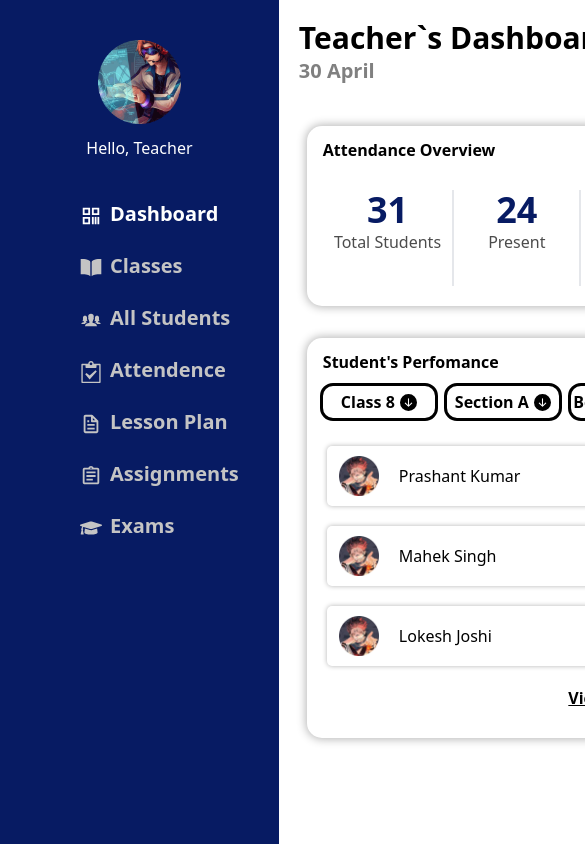
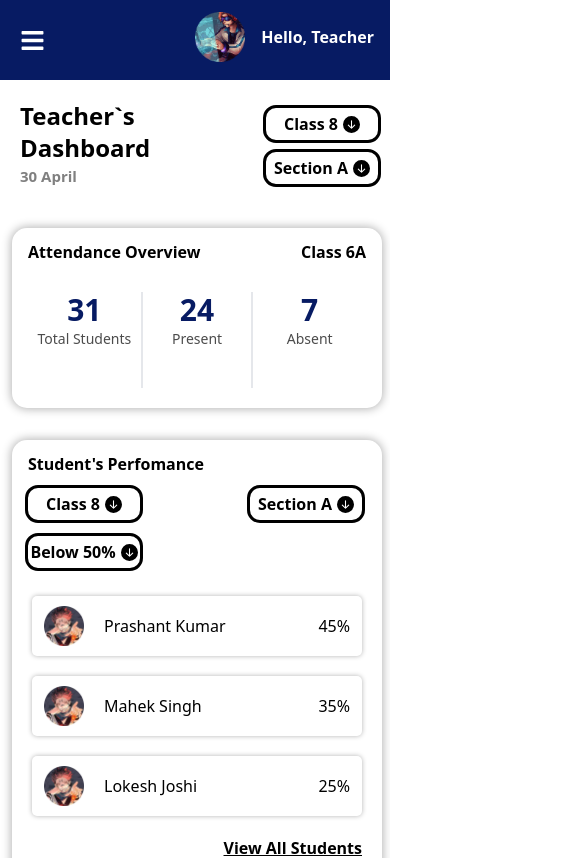
Before and after one commit to Kumar209/Dashboard, a React (Vite) app: page / in a window 390 px wide. Shown: the top 858 px of the page, 585 px wide, since content can reach past the window. Built offline with nearby package versions, Linux system fonts and the light colour scheme.

Commit message:
added dashboard

```diff
--- a/src/App.jsx
+++ b/src/App.jsx
@@ -1,14 +1,12 @@
 import React from 'react';
 import Navbar from "./components/Layout/Navbar.jsx";
 import Dashboard from "./components/Dashboard/Dashboard.jsx";
-import SideContent from "./components/SideContent/SideContent.jsx";
 
 const App = () => {
   return (
-    <div className="flex w-full h-full">
+    <div className="lg:flex w-full h-full">
       <Navbar />
       <Dashboard />
-      <SideContent />
     </div>
   )
 }
--- a/src/components/Dashboard/Attendance.jsx
+++ b/src/components/Dashboard/Attendance.jsx
@@ -2,7 +2,7 @@ import React from 'react'
 
 const Attendance = () => {
   return (
-    <div className='w-[420px] h-[180px] ml-7 rounded-[15px] shadow-3xl'>
+    <div className='lg:w-[420px] h-[180px] ml-3 lg:ml-7 rounded-[15px] shadow-3xl'>
       <div className='flex justify-between px-4 py-3'>
         <span className='font-semibold'>Attendance Overview</span>
         <span className='font-semibold'>Class 6A</span>
@@ -10,18 +10,18 @@ const Attendance = () => {
 
       <div className='mt-4 flex justify-between px-4 h-[6rem]'>
         <div className='flex flex-col items-center w-1/3'>
-            <span className='font-bold text-4xl text-[#071B63]'>31</span>
-            <span className='font-medium text-[#4C4C4C]'>Total Students</span>
+            <span className='font-bold text-3xl lg:text-4xl text-[#071B63]'>31</span>
+            <span className='font-medium text-[14px] lg:text-[17px] text-[#4C4C4C]'>Total Students</span>
         </div>
 
         <div className='flex flex-col items-center w-1/3 border-x-2'>
-            <span className='font-bold text-4xl text-[#071B63]'>24</span>
-            <span className='font-medium text-[#4C4C4C]'>Present</span>
+            <span className='font-bold text-3xl lg:text-4xl text-[#071B63]'>24</span>
+            <span className='font-medium text-[14px]  lg:text-[17px] text-[#4C4C4C]'>Present</span>
         </div>
 
         <div className='flex flex-col items-center w-1/3'>
-            <span className='font-bold text-4xl text-[#071B63]'>7</span>
-            <span className='font-medium text-[#4C4C4C]'>Absent</span>
+            <span className='font-bold text-3xl lg:text-4xl text-[#071B63]'>7</span>
+            <span className='font-medium text-[14px]  lg:text-[17px] text-[#4C4C4C]'>Absent</span>
         </div>
       </div>
     </div>
--- a/src/components/Dashboard/ButtonClass.jsx
+++ b/src/components/Dashboard/ButtonClass.jsx
@@ -1,6 +1,7 @@
 import React from "react";
 import { BsArrowDownCircleFill } from "react-icons/bs";
 
+// eslint-disable-next-line react/prop-types
 const ButtonClass = ({open, setOpen, active, option1, option2, option3}) => {
 
   return (
@@ -16,7 +17,7 @@ const ButtonClass = ({open, setOpen, active, option1, option2, option3}) => {
       <div
         className={` ${
           open ? "" : "hidden"
-        } z-20 bg-white rounded-lg shadow w-[6rem] dark:bg-gray-700 mt-2`}
+        } absolute z-20 bg-white rounded-lg shadow w-[6rem] dark:bg-gray-700 mt-10`}
       >
         <ul className="py-2 text-sm text-gray-700 dark:text-gray-200">
           <li>
--- a/src/components/Dashboard/Dashboard.jsx
+++ b/src/components/Dashboard/Dashboard.jsx
@@ -1,14 +1,22 @@
-import React from 'react';
+import React from "react";
 import DashboardHeader from "./DashboardHeader.jsx";
 import DashboardContent from "./DashboardContent.jsx";
+import SideContent from "../SideContent/SideContent.jsx";
 
 const Dashboard = () => {
   return (
-    <div className='w-[950px] pb-5'>
-    <DashboardHeader />
-    <DashboardContent />
+    <div className="w-full lg:flex lg:pl-[20%] ">
+      <div className="lg:pb-5 lg:pr-[21px] ">
+        <DashboardHeader />
+        <DashboardContent />
+      </div>
+      <SideContent />
     </div>
-  )
-}
+  );
+};
 
-export default Dashboard
+export default Dashboard;
+
+
+// lg:w-[calc(100%_-_314px)]
+// w-full lg:flex lg:pl-[20rem]
--- a/src/components/Dashboard/DashboardContent.jsx
+++ b/src/components/Dashboard/DashboardContent.jsx
@@ -5,7 +5,7 @@ import StudentPerformance from "./StudentPerformance.jsx";
 
 const DashboardContent = () => {
   return (
-    <div className="mt-10 flex">
+    <div className="z-10 mt-10 md:mx-6 lg:mx-0 lg:flex">
       <div className="flex flex-col mr-2">
         <Attendance />
         <StudentPerformance />
--- a/src/components/Dashboard/DashboardHeader.jsx
+++ b/src/components/Dashboard/DashboardHeader.jsx
@@ -6,13 +6,13 @@ const DashboardHeader = () => {
   const [open1, setOpen1] = useState(false);
 
   return (
-    <div className="flex justify-between pt-5 px-3 pl-5">
+    <div className="flex justify-between pt-5 px-3 lg:mr-10 pl-5">
       <div className="mr-[10px]">
-        <h1 className="text-3xl font-bold">Teacher`s Dashboard</h1>
-        <span className="text-[gray] font-bold text-[20px]">30 April</span>
+        <h1 className="text-2xl lg:text-3xl font-bold">Teacher`s Dashboard</h1>
+        <span className="text-[gray] font-bold text-[15px] lg:text-[20px]">30 April</span>
       </div>
 
-      <div className="flex pt-2 gap-3">
+      <div className="flex flex-col lg:flex-row pt-2 gap-3">
         <ButtonClass open={open} setOpen={setOpen} active="Class 8" option1="Class 6" option2="Class 7" option3="Class 9"/>
 
         <ButtonClass open={open1} setOpen={setOpen1} active="Section A" option1="Section B" option2="Section C" option3="Section D"/>
--- a/src/components/Dashboard/StudentPerformance.jsx
+++ b/src/components/Dashboard/StudentPerformance.jsx
@@ -1,6 +1,6 @@
-import React, { useState } from 'react';
+import React, { useState } from "react";
 import ButtonClass from "./ButtonClass";
-import avatar from "../../assests/avatar.png"
+import avatar from "../../assests/avatar.png";
 
 const StudentPerformance = () => {
   const [open4, setOpen4] = useState(false);
@@ -8,43 +8,67 @@ const StudentPerformance = () => {
   const [open6, setOpen6] = useState(false);
 
   return (
-    <div className='mt-[2rem] w-[420px] h-[400px] ml-7 rounded-[15px] shadow-3xl'>
-        <div className='pl-4 mb-1 pt-3 font-semibold'>
+    <div className="mt-[2rem] mb-6 lg:mb-0 lg:w-[420px] lg:h-[400px] ml-3 lg:ml-7 rounded-[15px] shadow-3xl">
+      <div className="pl-4 mb-1 pt-3 font-semibold">
         <span>Student's Perfomance</span>
       </div>
 
-        <div className="flex pl-4 pt-2 gap-3">
-          <ButtonClass open={open4} setOpen={setOpen4} active="Class 8" option1="Class 6" option2="Class 7" option3="Class 9"/>
-          <ButtonClass open={open5} setOpen={setOpen5} active="Section A" option1="Section B" option2="Section C" option3="Section D"/>
-          <ButtonClass open={open6} setOpen={setOpen6} active="Below 50%" option1="Above 90%" option2="Above 70%" option3="Below 30%"/>
+      <div className="flex flex-col lg:flex-row pl-4 pt-2 gap-4 px-5">
+        <div className="flex justify-between lg:gap-3">
+          <ButtonClass
+            open={open4}
+            setOpen={setOpen4}
+            active="Class 8"
+            option1="Class 6"
+            option2="Class 7"
+            option3="Class 9"
+          />
+          <ButtonClass
+            open={open5}
+            setOpen={setOpen5}
+            active="Section A"
+            option1="Section B"
+            option2="Section C"
+            option3="Section D"
+          />
+        </div>
+        <ButtonClass
+          open={open6}
+          setOpen={setOpen6}
+          active="Below 50%"
+          option1="Above 90%"
+          option2="Above 70%"
+          option3="Below 30%"
+        />
       </div>
 
-        <div className='pt-7 px-5'>
-          <Student name="Prashant Kumar" marks="45%"/>
-          <Student name="Mahek Singh" marks="35%"/>
-          <Student name="Lokesh Joshi" marks="25%"/>
+      <div className="pt-7 px-5">
+        <Student name="Prashant Kumar" marks="45%" />
+        <Student name="Mahek Singh" marks="35%" />
+        <Student name="Lokesh Joshi" marks="25%" />
       </div>
 
-
-        <div className='flex justify-end pr-5 mb-5'>
-          <span className='underline font-bold cursor-pointer'>View All Students</span>
+      <div className="flex justify-end pr-5 mb-5">
+        <span className="underline font-bold cursor-pointer">
+          View All Students
+        </span>
       </div>
     </div>
-  )
-}
+  );
+};
 
-const Student= (props) => {
+const Student = (props) => {
   return (
-        <div className='px-3 mb-5 flex justify-between items-center h-[60px] cursor-pointer rounded-[5px] shadow-2xl'>
+    <div className="px-3 mb-5 flex justify-between items-center h-[60px] cursor-pointer rounded-[5px] shadow-2xl">
       <div className="flex items-center">
-              <div className='w-[40px] h-[40px] rounded-[50%]'>
-                <img src={avatar} alt=""/>
+        <div className="w-[40px] h-[40px] rounded-[50%]">
+          <img src={avatar} alt="" />
         </div>
-              <span className='font-medium ml-5'>{props.name}</span>
+        <span className="font-medium ml-5">{props.name}</span>
       </div>
       <span>{props.marks}</span>
     </div>
-    )
-}
+  );
+};
 
-export default StudentPerformance
+export default StudentPerformance;
--- a/src/components/Dashboard/StudyMaterial.jsx
+++ b/src/components/Dashboard/StudyMaterial.jsx
@@ -1,3 +1,4 @@
+/* eslint-disable react/prop-types */
 import React, { useState } from 'react';
 import ButtonClass from "./ButtonClass.jsx";
 import { FcShare } from "react-icons/fc";
@@ -7,7 +8,7 @@ const StudyMaterial = () => {
     const [open3, setOpen3] = useState(false);
 
   return (
-    <div className='ml-8 w-[410px] h-[510px] rounded-[15px] shadow-3xl'>
+    <div className='ml-3 mr-2 lg:mr-0 lg:ml-8 lg:w-[410px] h-[510px] rounded-[15px] shadow-3xl'>
         <div className='pl-4 pt-3 font-semibold'>
             <span>Study Material</span>
         </div>
--- a/src/components/Layout/Navbar.jsx
+++ b/src/components/Layout/Navbar.jsx
@@ -2,27 +2,40 @@ import React, { useState } from "react";
 import avatar from "../../assests/kk.png";
 import { CgTikcode } from "react-icons/cg";
 import { IoBookSharp } from "react-icons/io5";
-import {IoIosPeople} from "react-icons/io";
-import {ImClipboard} from "react-icons/im";
-import {BiFile} from "react-icons/bi";
-import {MdOutlineAssignment} from "react-icons/md";
-import {FaGraduationCap} from "react-icons/fa";
+import { IoIosPeople } from "react-icons/io";
+import { ImClipboard } from "react-icons/im";
+import { BiFile } from "react-icons/bi";
+import { MdOutlineAssignment } from "react-icons/md";
+import { FaGraduationCap, FaBars } from "react-icons/fa";
 
 const Navbar = () => {
   const [active, setActive] = useState(1);
+  const [open, setOpen] = useState(false);
 
   return (
-    <div className="w-[315px] h-[100vh] bg-[#071b63] text-white">
-      <div className="flex flex-col items-center justify-center pt-10">
-        <span className="avatar w-[30%] h-[30%] rounded-full">
+    <>
+      <div className="lg:hidden relative w-full h-[80px] bg-[#071b63] text-white">
+        <div className="flex items-center justify-end pt-3 mr-4">
+          <span className="avatar w-[50px] h-[50px] rounded-full">
             <img src={avatar} alt="" />
           </span>
-        <h1 className="pt-3 font-lightbold">Hello, Teacher</h1>
+          <h1 className="ml-4 font-bold cursor-pointer">Hello, Teacher</h1>
         </div>
 
-      <div className="flex flex-col items-center w-full pt-10 pl-20">
+        <div className="flex">
+          <FaBars size={25} className="absolute top-7 left-5 cursor-pointer" onClick={() => setOpen(!open)}/>
+        </div>
+
+
+
+        <div className={`${open? "block" : "hidden"} bg-[#071b63] flex flex-col items-center w-full pt-10 pl-20`}>
           <div className="flex items-center justify-start cursor-pointer w-full mb-6">
-          <CgTikcode size={22} className={`mr-2 mt-1 ${active === 1 ? "text-[white]" : "text-[#C4C4C4]"}`} />
+            <CgTikcode
+              size={22}
+              className={`mr-2 mt-1 ${
+                active === 1 ? "text-[white]" : "text-[#C4C4C4]"
+              }`}
+            />
             <span
               className={`font-semibold text-xl pr-10 ${
                 active === 1 ? "text-[white]" : "text-[#C4C4C4]"
@@ -34,7 +47,12 @@ const Navbar = () => {
           </div>
 
           <div className="flex items-center justify-start cursor-pointer w-full mb-6">
-          <IoBookSharp size={22} className={`mr-2 mt-1 ${active === 2 ? "text-[white]" : "text-[#C4C4C4]"}`}  />
+            <IoBookSharp
+              size={22}
+              className={`mr-2 mt-1 ${
+                active === 2 ? "text-[white]" : "text-[#C4C4C4]"
+              }`}
+            />
             <span
               className={`font-semibold text-xl pr-10 ${
                 active === 2 ? "text-[white]" : "text-[#C4C4C4]"
@@ -46,7 +64,12 @@ const Navbar = () => {
           </div>
 
           <div className="flex items-center justify-start cursor-pointer w-full mb-6">
-          <IoIosPeople size={22}className={`mr-2 mt-1 ${active === 3 ? "text-[white]" : "text-[#C4C4C4]"}`}  />
+            <IoIosPeople
+              size={22}
+              className={`mr-2 mt-1 ${
+                active === 3 ? "text-[white]" : "text-[#C4C4C4]"
+              }`}
+            />
             <span
               className={`font-semibold text-xl pr-10 ${
                 active === 3 ? "text-[white]" : "text-[#C4C4C4]"
@@ -58,7 +81,12 @@ const Navbar = () => {
           </div>
 
           <div className="flex items-center justify-start cursor-pointer w-full mb-6">
-          <ImClipboard size={22} className={`mr-2 mt-1 ${active === 4 ? "text-[white]" : "text-[#C4C4C4]"}`}  />
+            <ImClipboard
+              size={22}
+              className={`mr-2 mt-1 ${
+                active === 4 ? "text-[white]" : "text-[#C4C4C4]"
+              }`}
+            />
             <span
               className={`font-semibold text-xl pr-10 ${
                 active === 4 ? "text-[white]" : "text-[#C4C4C4]"
@@ -70,7 +98,12 @@ const Navbar = () => {
           </div>
 
           <div className="flex items-center justify-start cursor-pointer w-full mb-6">
-          <BiFile size={22} className={`mr-2 mt-1 ${active === 5 ? "text-[white]" : "text-[#C4C4C4]"}`}  />
+            <BiFile
+              size={22}
+              className={`mr-2 mt-1 ${
+                active === 5 ? "text-[white]" : "text-[#C4C4C4]"
+              }`}
+            />
             <span
               className={`font-semibold text-xl pr-10 ${
                 active === 5 ? "text-[white]" : "text-[#C4C4C4]"
@@ -82,7 +115,12 @@ const Navbar = () => {
           </div>
 
           <div className="flex items-center justify-start cursor-pointer w-full mb-6">
-          <MdOutlineAssignment size={22} className={`mr-2 mt-1 ${active === 6 ? "text-[white]" : "text-[#C4C4C4]"}`}  />
+            <MdOutlineAssignment
+              size={22}
+              className={`mr-2 mt-1 ${
+                active === 6 ? "text-[white]" : "text-[#C4C4C4]"
+              }`}
+            />
             <span
               className={`font-semibold text-xl pr-10 ${
                 active === 6 ? "text-[white]" : "text-[#C4C4C4]"
@@ -94,7 +132,12 @@ const Navbar = () => {
           </div>
 
           <div className="flex items-center justify-start cursor-pointer w-full mb-6">
-          <FaGraduationCap size={22} className={`mr-2 mt-1 ${active === 7 ? "text-[white]" : "text-[#C4C4C4]"}`}  />
+            <FaGraduationCap
+              size={22}
+              className={`mr-2 mt-1 ${
+                active === 7 ? "text-[white]" : "text-[#C4C4C4]"
+              }`}
+            />
             <span
               className={`font-semibold text-xl pr-10 ${
                 active === 7 ? "text-[white]" : "text-[#C4C4C4]"
@@ -106,6 +149,137 @@ const Navbar = () => {
           </div>
         </div>
       </div>
+
+      <div className="hidden lg:block lg:fixed w-[315px] h-[100vh] bg-[#071b63] text-white">
+        <div className="flex flex-col items-center justify-center pt-10">
+          <span className="avatar w-[30%] h-[30%] rounded-full">
+            <img src={avatar} alt="" />
+          </span>
+          <h1 className="pt-3 font-lightbold">Hello, Teacher</h1>
+        </div>
+
+        <div className="flex flex-col items-center w-full pt-10 pl-20">
+          <div className="flex items-center justify-start cursor-pointer w-full mb-6">
+            <CgTikcode
+              size={22}
+              className={`mr-2 mt-1 ${
+                active === 1 ? "text-[white]" : "text-[#C4C4C4]"
+              }`}
+            />
+            <span
+              className={`font-semibold text-xl pr-10 ${
+                active === 1 ? "text-[white]" : "text-[#C4C4C4]"
+              }`}
+              onClick={() => setActive(1)}
+            >
+              Dashboard
+            </span>
+          </div>
+
+          <div className="flex items-center justify-start cursor-pointer w-full mb-6">
+            <IoBookSharp
+              size={22}
+              className={`mr-2 mt-1 ${
+                active === 2 ? "text-[white]" : "text-[#C4C4C4]"
+              }`}
+            />
+            <span
+              className={`font-semibold text-xl pr-10 ${
+                active === 2 ? "text-[white]" : "text-[#C4C4C4]"
+              }`}
+              onClick={() => setActive(2)}
+            >
+              Classes
+            </span>
+          </div>
+
+          <div className="flex items-center justify-start cursor-pointer w-full mb-6">
+            <IoIosPeople
+              size={22}
+              className={`mr-2 mt-1 ${
+                active === 3 ? "text-[white]" : "text-[#C4C4C4]"
+              }`}
+            />
+            <span
+              className={`font-semibold text-xl pr-10 ${
+                active === 3 ? "text-[white]" : "text-[#C4C4C4]"
+              }`}
+              onClick={() => setActive(3)}
+            >
+              All Students
+            </span>
+          </div>
+
+          <div className="flex items-center justify-start cursor-pointer w-full mb-6">
+            <ImClipboard
+              size={22}
+              className={`mr-2 mt-1 ${
+                active === 4 ? "text-[white]" : "text-[#C4C4C4]"
+              }`}
+            />
+            <span
+              className={`font-semibold text-xl pr-10 ${
+                active === 4 ? "text-[white]" : "text-[#C4C4C4]"
+              }`}
+              onClick={() => setActive(4)}
+            >
+              Attendence
+            </span>
+          </div>
+
+          <div className="flex items-center justify-start cursor-pointer w-full mb-6">
+            <BiFile
+              size={22}
+              className={`mr-2 mt-1 ${
+                active === 5 ? "text-[white]" : "text-[#C4C4C4]"
+              }`}
+            />
+            <span
+              className={`font-semibold text-xl pr-10 ${
+                active === 5 ? "text-[white]" : "text-[#C4C4C4]"
+              }`}
+              onClick={() => setActive(5)}
+            >
+              Lesson Plan
+            </span>
+          </div>
+
+          <div className="flex items-center justify-start cursor-pointer w-full mb-6">
+            <MdOutlineAssignment
+              size={22}
+              className={`mr-2 mt-1 ${
+                active === 6 ? "text-[white]" : "text-[#C4C4C4]"
+              }`}
+            />
+            <span
+              className={`font-semibold text-xl pr-10 ${
+                active === 6 ? "text-[white]" : "text-[#C4C4C4]"
+              }`}
+              onClick={() => setActive(6)}
+            >
+              Assignments
+            </span>
+          </div>
+
+          <div className="flex items-center justify-start cursor-pointer w-full mb-6">
+            <FaGraduationCap
+              size={22}
+              className={`mr-2 mt-1 ${
+                active === 7 ? "text-[white]" : "text-[#C4C4C4]"
+              }`}
+            />
+            <span
+              className={`font-semibold text-xl pr-10 ${
+                active === 7 ? "text-[white]" : "text-[#C4C4C4]"
+              }`}
+              onClick={() => setActive(7)}
+            >
+              Exams
+            </span>
+          </div>
+        </div>
+      </div>
+    </>
   );
 };
 
--- a/src/components/SideContent/SideContent.jsx
+++ b/src/components/SideContent/SideContent.jsx
@@ -4,12 +4,14 @@ import { RiMessageLine } from "react-icons/ri";
 
 const SideContent = () => {
   return (
-    <div className='w-[280px] h-screen bg-[#83ADFF]'>
-        <div className='flex mt-8 px-5 justify-evenly'>
+    <div className='w-full bg-[#83ADFF]'>
+        <div className='flex flex-col lg:flex-row mt-8 py-3 pl-5 lg:py-0 lg:pl-0 gap-3 lg:justify-evenly'>
             <span className='bg-white w-[40px] h-[40px] rounded-md flex items-center justify-center cursor-pointer shadow-3xl'><AiOutlineBell size={22}/></span>
             <span className='bg-white w-[40px] h-[40px] rounded-md flex items-center justify-center cursor-pointer shadow-3xl'><RiMessageLine /></span>
             <span className='bg-white w-[40px] h-[40px] rounded-md flex items-center justify-center cursor-pointer shadow-3xl'><AiOutlineSetting /></span>
         </div>
+
+
     </div>
   )
 }
```
Lines whose indentation alone changed are shown as unchanged.
